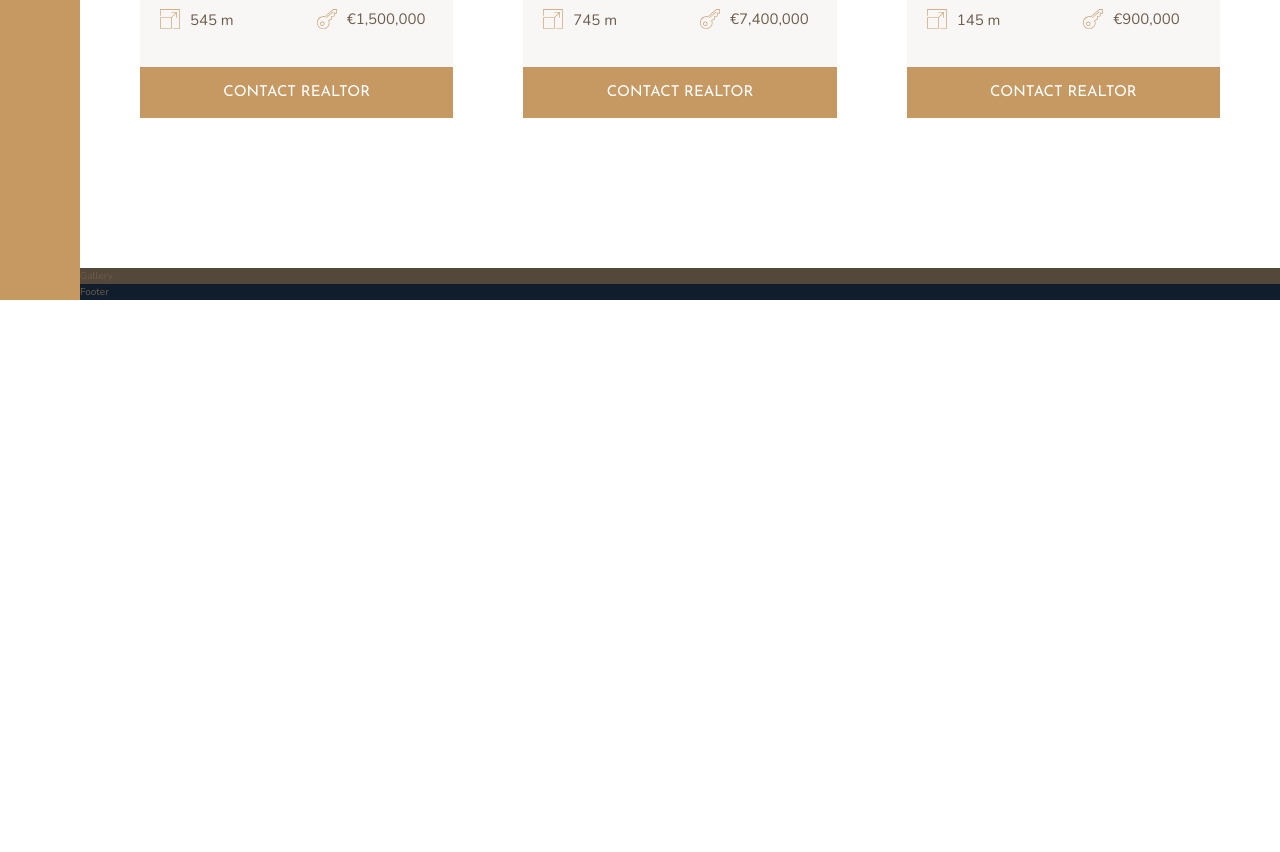
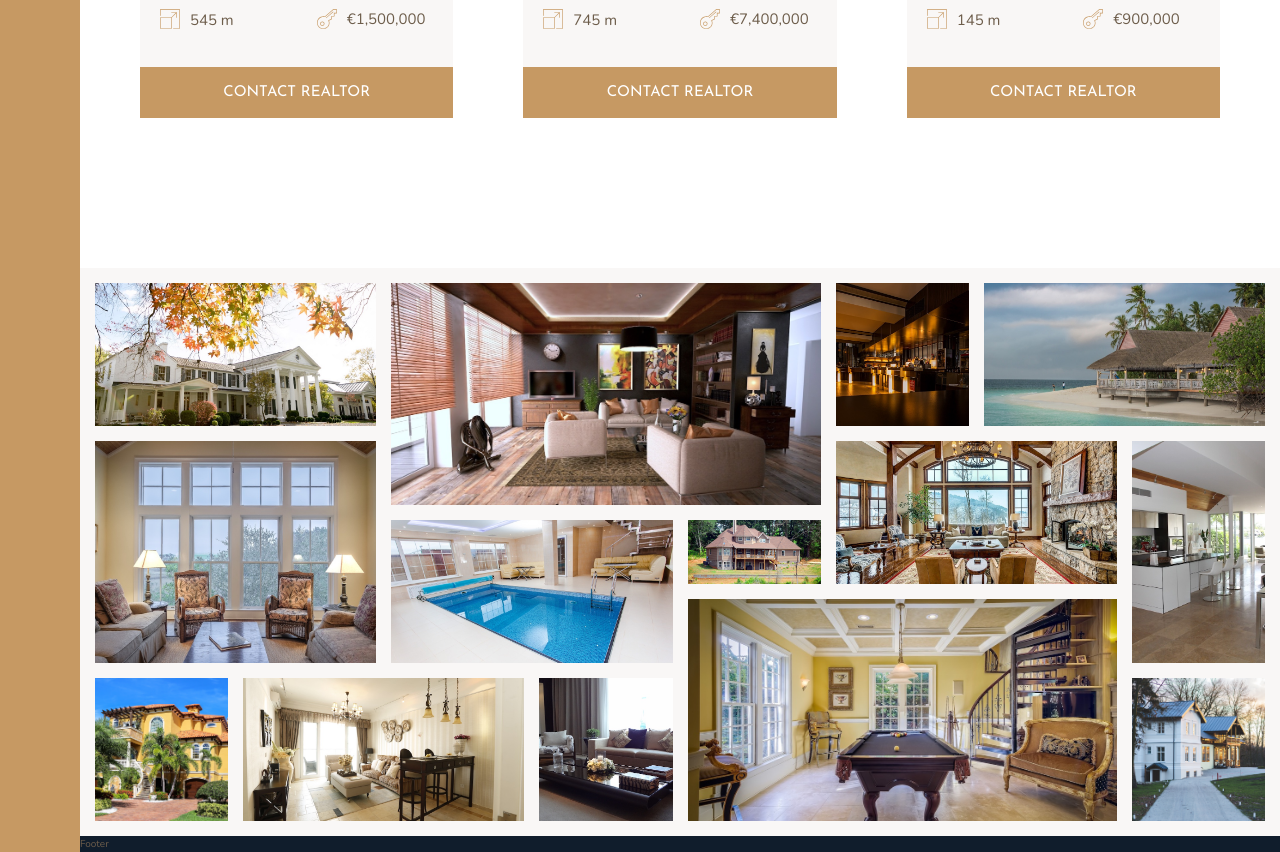
Before and after one commit to balcoder/grid-auctioneer-app, a website: page assets/index.html in a window 1280 px wide. Shown: the part 2824-3676 px from the top of the page. Before the commit the page ends 3124 px from the top, so only its background shows below. Drawn offline with nearby package versions, Linux system fonts and the light colour scheme.

Commit message:
gallery done

```diff
--- a/assets/index.html
+++ b/assets/index.html
@@ -308,7 +308,54 @@
           <button class="btn home__btn">Contact realtor</button>
         </div>
       </section>
-      <section class="gallery">Gallery</section>
+
+      <!-- Gallery -->
+      <section class="gallery">
+        <figure class="gallery__item gallery__item--1">
+          <img src="img/gal-1.jpeg" alt="home 1" class="gallery__img" />
+        </figure>
+        <figure class="gallery__item gallery__item--2">
+          <img src="img/gal-2.jpeg" alt="home 2" class="gallery__img" />
+        </figure>
+        <figure class="gallery__item gallery__item--3">
+          <img src="img/gal-3.jpeg" alt="home 3" class="gallery__img" />
+        </figure>
+        <figure class="gallery__item gallery__item--4">
+          <img src="img/gal-4.jpeg" alt="home 4" class="gallery__img" />
+        </figure>
+        <figure class="gallery__item gallery__item--5">
+          <img src="img/gal-5.jpeg" alt="home 5" class="gallery__img" />
+        </figure>
+        <figure class="gallery__item gallery__item--6">
+          <img src="img/gal-6.jpeg" alt="home 6" class="gallery__img" />
+        </figure>
+        <figure class="gallery__item gallery__item--7">
+          <img src="img/gal-7.jpeg" alt="home 7" class="gallery__img" />
+        </figure>
+        <figure class="gallery__item gallery__item--8">
+          <img src="img/gal-8.jpeg" alt="home 8" class="gallery__img" />
+        </figure>
+        <figure class="gallery__item gallery__item--9">
+          <img src="img/gal-9.jpeg" alt="home 9" class="gallery__img" />
+        </figure>
+        <figure class="gallery__item gallery__item--10">
+          <img src="img/gal-10.jpeg" alt="home 10" class="gallery__img" />
+        </figure>
+        <figure class="gallery__item gallery__item--11">
+          <img src="img/gal-11.jpeg" alt="home 11" class="gallery__img" />
+        </figure>
+        <figure class="gallery__item gallery__item--12">
+          <img src="img/gal-12.jpeg" alt="home 12" class="gallery__img" />
+        </figure>
+        <figure class="gallery__item gallery__item--13">
+          <img src="img/gal-13.jpeg" alt="home 13" class="gallery__img" />
+        </figure>
+        <figure class="gallery__item gallery__item--14">
+          <img src="img/gal-14.jpeg" alt="home 14" class="gallery__img" />
+        </figure>
+      </section>
+
+      <!-- Footer -->
       <footer class="footer">Footer</footer>
     </div>
     <script src="./main.js"></script>
--- a/assets/scss/_gallery.scss
+++ b/assets/scss/_gallery.scss
@@ -1,4 +1,80 @@
 .gallery {
-  background-color: $color-grey-dark-1;
+  background-color: $color-grey-light-1;
   grid-column: full-start / full-end;
+
+  display: grid;
+  grid-template-columns: repeat(8, 1fr);
+  // use 5% of viweport width to keep aspect ratio of images in gallery
+  grid-template-rows: repeat(7, 5vw);
+  gap: 1.5rem;
+  padding: 1.5rem;
+
+  &__img {
+    width: 100%;
+    height: 100%;
+    object-fit: cover;
+    display: block;
+
+  }
+
+  &__item {
+    &--1 {
+      grid-row: 1 / 3;
+      grid-column: 1 / 3;
+    }
+    &--2 {
+      grid-row: 1 / 4;
+      grid-column: 3 / 6;
+    }
+    &--3 {
+      grid-row: 1 / 3;
+      grid-column: 6 / 7;
+    }
+    &--4 {
+      grid-row: 1 / 3;
+      grid-column: 7 / 9;
+    }
+    &--5 {
+      grid-row: 3 / 6;
+      grid-column: 1 / 3;
+    }
+    &--6 {
+      grid-row: 4 / 6;
+      grid-column: 3 / 5;
+    }
+    &--7 {
+      grid-row: 4 / 5;
+      grid-column: 5 / 6;
+    }
+    &--8 {
+      grid-row: 3 / 5;
+      grid-column: 6 / 8;
+    }
+    &--9 {
+      grid-row: 3 / 6;
+      grid-column: 8 / 9;
+    }
+    &--10 {
+      grid-row: 6 / 8;
+      grid-column: 1 / 2;
+    }
+    &--11 {
+      grid-row: 6 / 8;
+      grid-column: 2 / 4;
+    }
+    &--12 {
+      grid-row: 6 / 8;
+      grid-column: 4 / 5;
+    }
+    &--13 {
+      grid-row: 5 / 8;
+      grid-column: 5 / 8;
+    }
+    &--14 {
+      grid-row: 6 / 8;
+      grid-column: 8 / 9;
+    }
+
+  }
+
 }
```
Also changed, not shown: assets/css/style.css, 1 other file.
